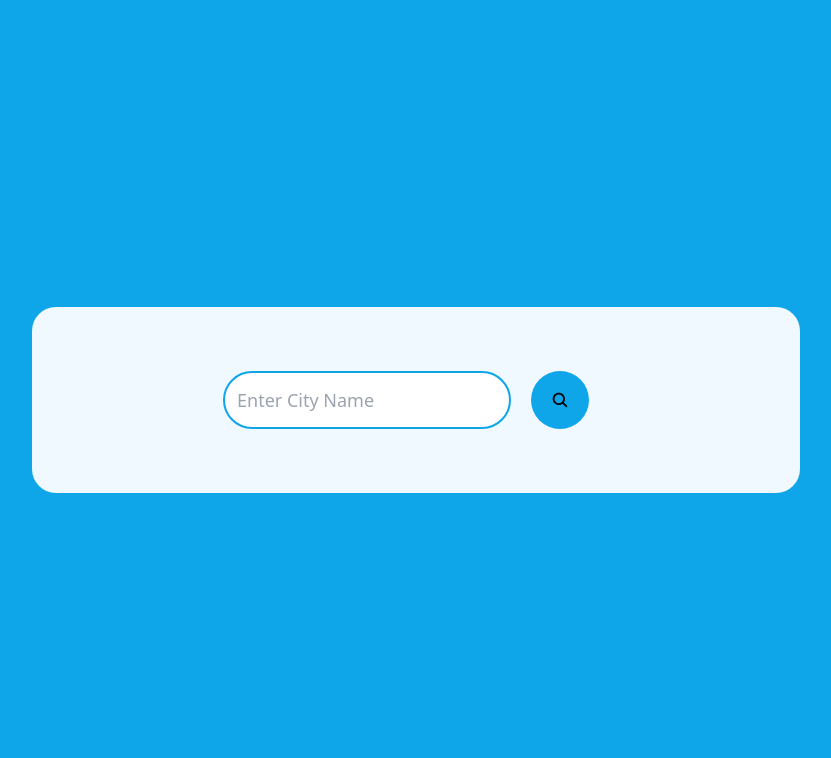
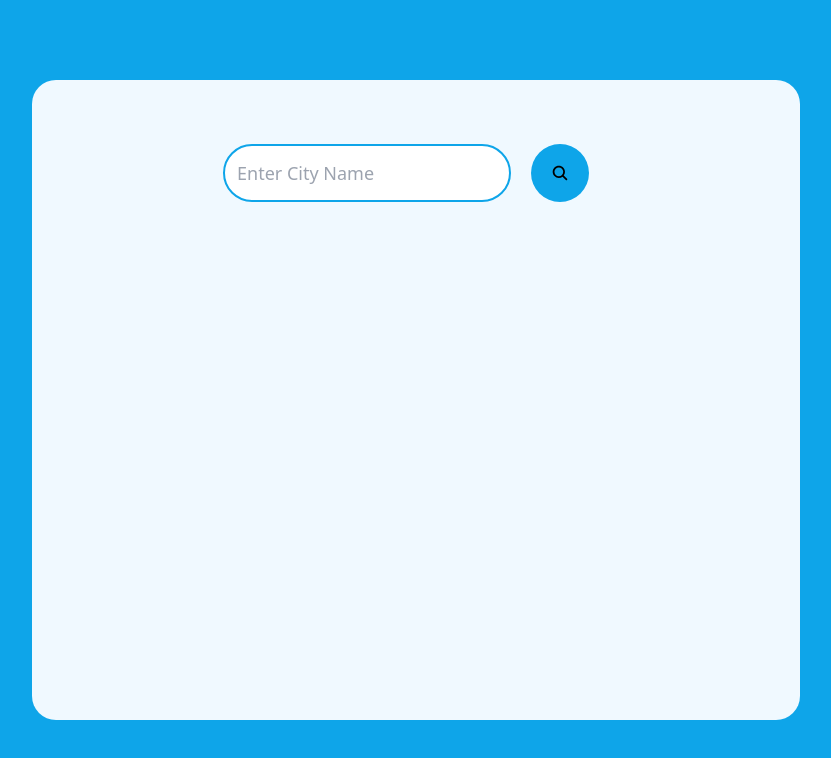
Before and after one commit to shwetank-1708/weather-app, a React (Vite) app: page / in a window 1280 px wide. Shown: the top 758 px of the page, without its empty margins (224-1055 px from the left). Built offline with nearby package versions, Linux system fonts and the light colour scheme.

Commit message:
Tailwind Height Adjustment

```diff
--- a/src/App.tsx
+++ b/src/App.tsx
@@ -80,7 +80,7 @@ function App() {
   return (
     <>
       <div className="h-[100vh] w-full bg-sky-500 flex justify-center items-center">
-        <div className="max-h-[80vh] w-[100%] md:w-[60%] bg-sky-50 p-11 rounded-3xl">
+        <div className="sm:h-[80vh] h-[100vh] w-[100%] md:w-[60%] bg-sky-50 p-11 rounded-3xl">
           <div className="flex justify-center">
             <input
               value={city}
```
